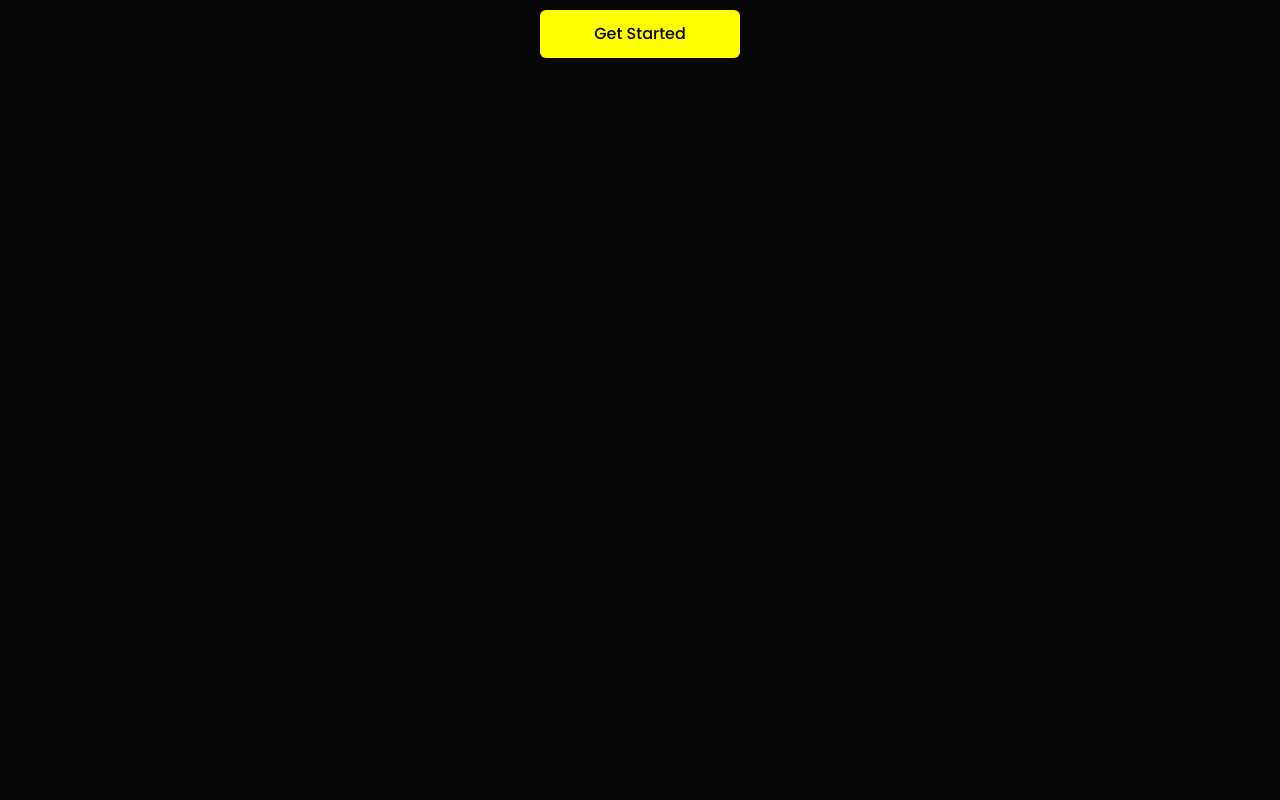
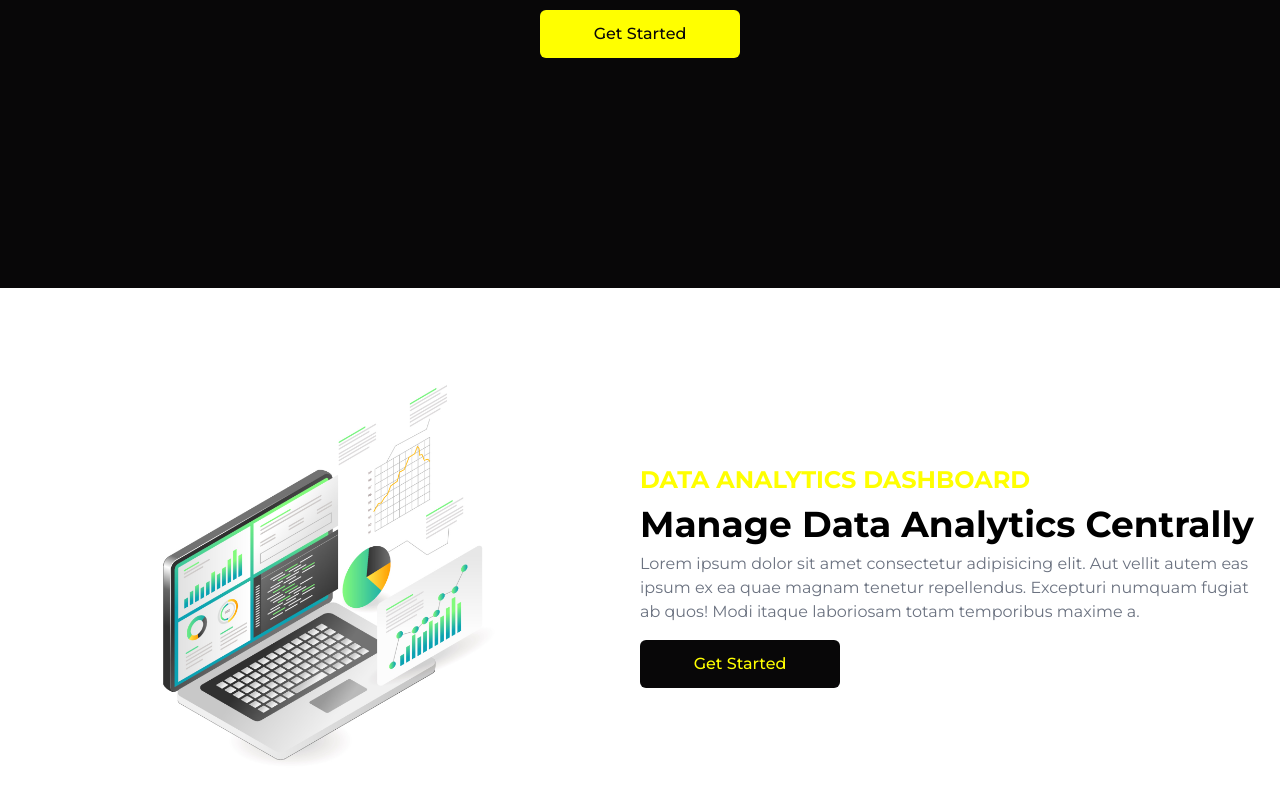
Before and after one commit to mikhail-jeff/react-tailwind-finance, a React (Vite) app: page / in a window 1280 px wide. Shown: the part 512-1312 px from the top of the page. Before the commit the page ends 800 px from the top, so only its background shows below. Built offline with nearby package versions, Linux system fonts and the light colour scheme.

Commit message:
create analytics section

```diff
--- a/src/App.jsx
+++ b/src/App.jsx
@@ -1,3 +1,4 @@
+import Analytics from "./components/Analytics";
 import Hero from "./components/Hero";
 import Navbar from "./components/Navbar";
 
@@ -6,6 +7,7 @@ function App() {
 		<>
 			<Navbar />
 			<Hero />
+			<Analytics />
 		</>
 	);
 }
--- /dev/null
+++ b/src/components/Analytics.jsx
@@ -0,0 +1,24 @@
+import Laptop from "../assets/laptop.jpg";
+
+const Analytics = () => {
+	return (
+		<section className="w-full bg-white py-16 px-4">
+			<div className="max-w-[1240px] mx-auto grid md:grid-cols-2">
+				<img
+					className="w-[500px] mx-auto my-4"
+					src={Laptop}
+					alt="laptop image"
+				/>
+
+				<div className="flex flex-col justify-center">
+					<p className="text-[#ffff00] font-bold text-xl md:text-2xl">DATA ANALYTICS DASHBOARD</p>
+					<h1 className="md:text-4xl sm:text-3xl text-2xl font-bold py-2">Manage Data Analytics Centrally</h1>
+					<p className="pb-4 text-gray-500">Lorem ipsum dolor sit amet consectetur adipisicing elit. Aut vellit autem eas ipsum ex ea quae magnam tenetur repellendus. Excepturi numquam fugiat ab quos! Modi itaque laboriosam totam temporibus maxime a.</p>
+					<button className="bg-[#080708] w-[200px] rounded-md font-medium mx-auto md:mx-0 py-3 text-[#ffff00]">Get Started</button>
+				</div>
+			</div>
+		</section>
+	);
+};
+
+export default Analytics;
--- a/src/index.css
+++ b/src/index.css
@@ -1,4 +1,4 @@
-@import url("https://fonts.googleapis.com/css2?family=Poppins:wght@400;500;600;700&display=swap");
+@import url("https://fonts.googleapis.com/css2?family=Montserrat:wght@400;500;600;700&display=swap");
 
 @tailwind base;
 @tailwind components;
@@ -6,5 +6,5 @@
 
 body {
 	background-color: #080708;
-	font-family: "Poppins", sans-serif;
+	font-family: "Montserrat", sans-serif;
 }
```
